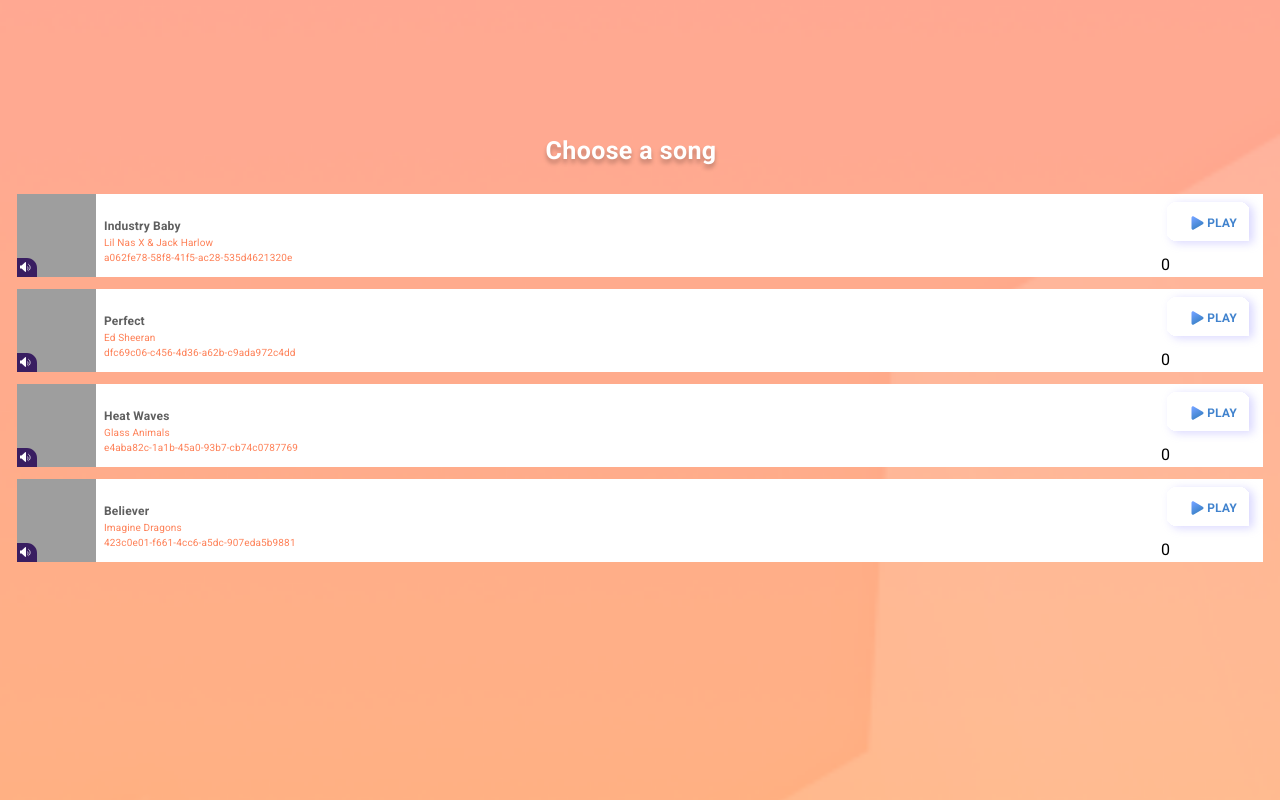
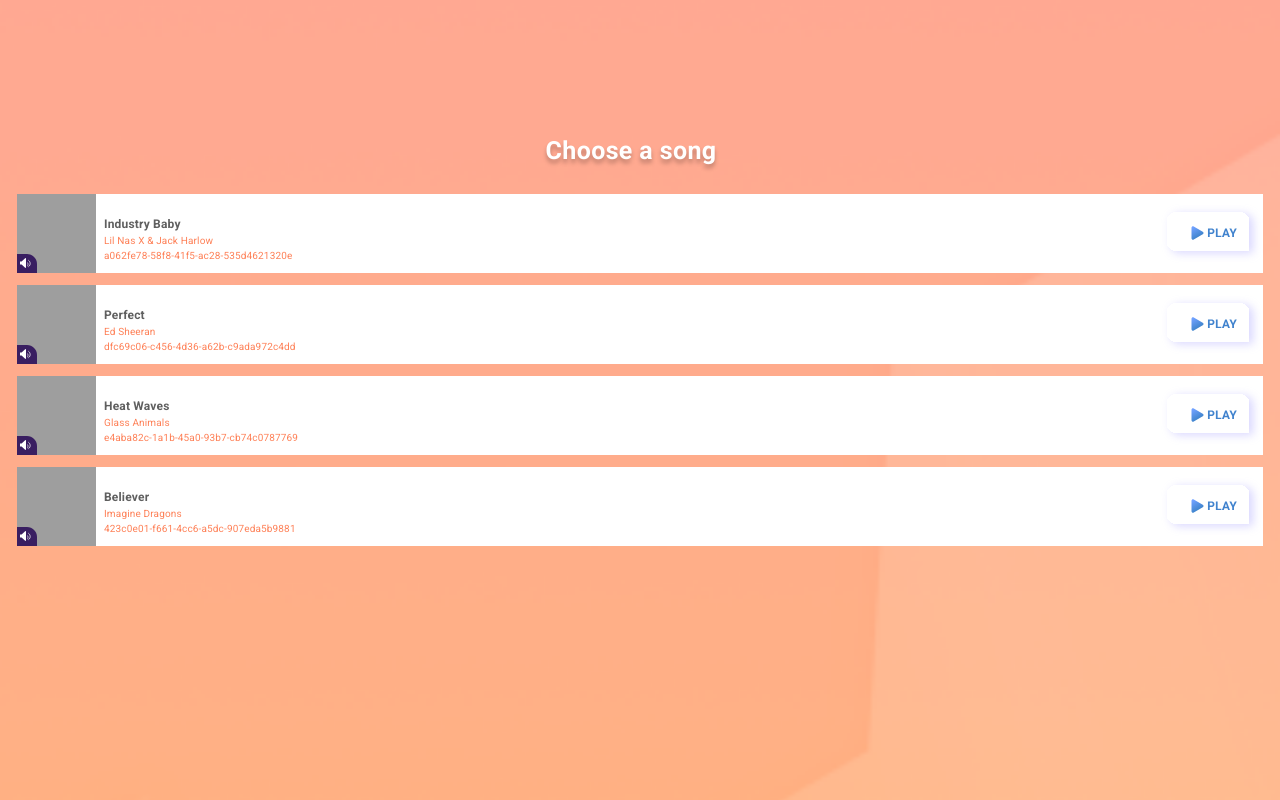
Before and after one commit to nhattruongniit/universal-ui-react, a React (Create React App) app: page / in a window 1280 px wide. Built offline with nearby package versions, Linux system fonts and the light colour scheme; grey boxes are pictures that could not be loaded.

Commit message:
add star

```diff
--- a/src/pages/Song/SongList/SongList.jsx
+++ b/src/pages/Song/SongList/SongList.jsx
@@ -31,6 +31,7 @@
 
   function finish(star) {
     // console.log("finish: ", star);
+    document.getElementById("star").innerHTML = Number(star);
     setStar(star);
   }
   // finish();
@@ -84,7 +85,7 @@
               >
                 <img src={ImageTextPlay} alt="" />
               </div>
-              <h6>{Number(star)}</h6>
+              <div id="star" />
             </div>
           </div>
         ))}
```
